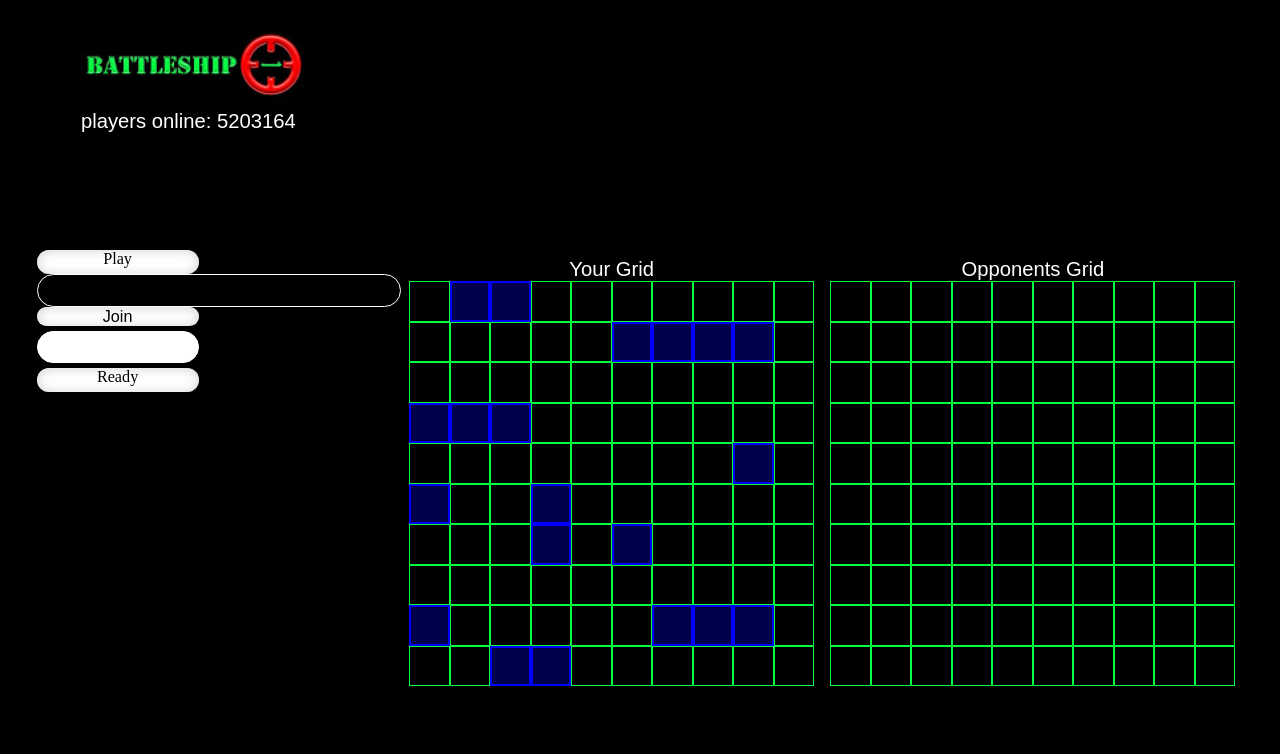
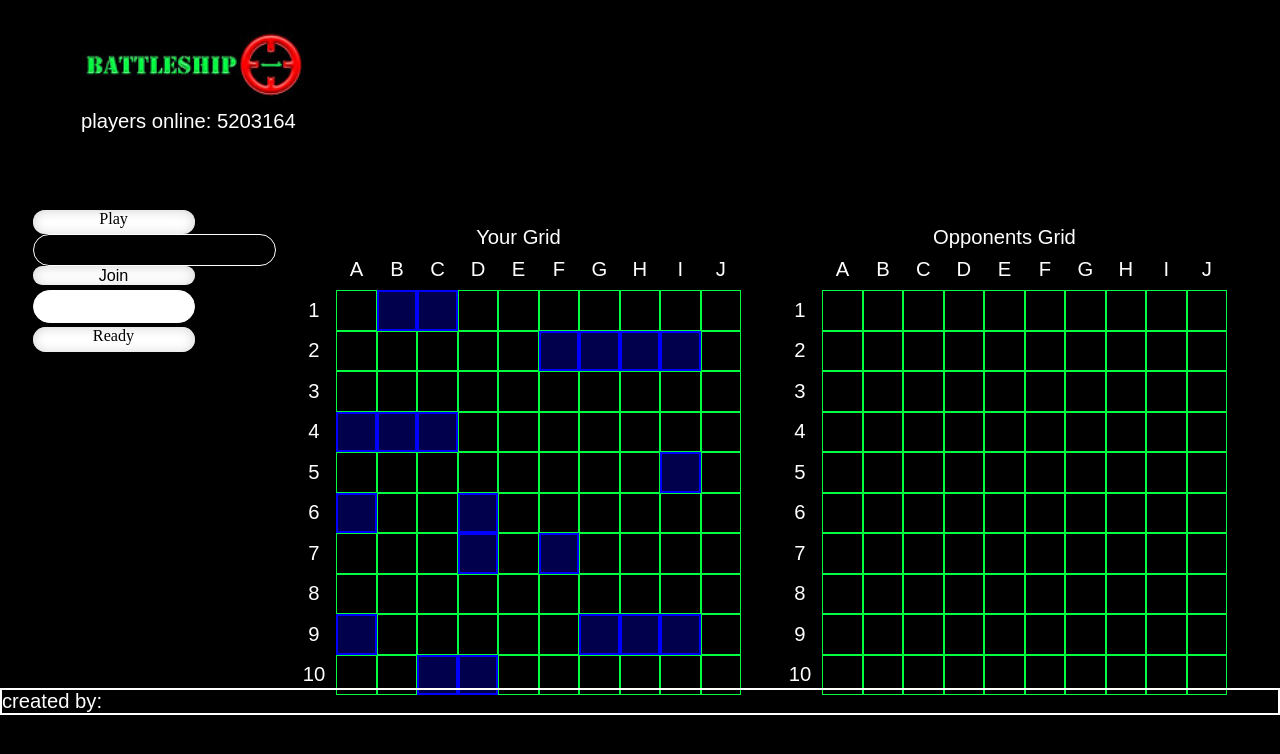
Before and after one commit to dor29494/Battleship_Team_Project, a React (Create React App) app in the folder client-side/: page / in a window 1280 px wide. Shown: the top 754 px of the page. Built offline with nearby package versions, Linux system fonts and the light colour scheme.

Commit message:
added letters and numbers bar and other stuff

```diff
--- a/client-side/src/styles/GlobalStyles.js
+++ b/client-side/src/styles/GlobalStyles.js
@@ -33,8 +33,7 @@ const GlobalStyles = createGlobalStyle`
 
 export default GlobalStyles
 
-// UserPixel + OpponentPixel components:
-
+// general:
 export const StandardPixel = styled.div`
 width: 50px;
 height: 50px;
@@ -42,6 +41,8 @@ export const StandardPixel = styled.div`
 justify-content: center;
 align-items: center;
 `;
+
+// UserPixel + OpponentPixel components:
 
 export const RegularSquare = styled(StandardPixel)`
   border: 1px solid #00FF41;
@@ -87,27 +88,58 @@ export const OpponentSquare = styled(RegularSquare)`
 
 // UserGrid + OpponentGrid components:
 
+export const Wrapper = styled.div`
+// border: 1px solid white;
+  height: 580px;
+  width: 560px;
+  color: white;
+  margin: 20px;
+  display: grid;
+  grid-template-areas:
+  'header header'
+  'emptyPixel lettersBar'
+  'numbersBar grid';
+`;
+
 export const PlayerGrid = styled.div`
   display: flex;
   flex-wrap: wrap;
   height: 500px;
   width: 500px;
   color: #003B00;
+  grid-area: grid;
 `;
 
 export const OtherPlayerGrid = styled(PlayerGrid)`
   cursor-pointer: ${({ lock_other_player_board }) => (lock_other_player_board ? 'none' : 'auto')};
 `;
 
-export const Wrapper = styled(PlayerGrid)`
-  border: none;
-  color: white;
-  margin: 10px;
-  justify-content: center;
+export const GridHeaders = styled.span`
+  text-align: center;
+  grid-area: header;
 `;
 
-export const GridHeaders = styled.span`
-text-align: center;
+export const LettersBar = styled.div`
+  // border: 1px solid white;
+  width: 500px;
+  display: flex;
+  grid-area: lettersBar;
+`;
+
+export const NumbersBar = styled.div`
+  // border: 1px solid white;
+  height: 500px;
+  display: flex;
+  flex-direction: column;
+  align-items: center;
+  grid-area: numbersBar;
+`;
+export const BarPixel = styled(StandardPixel)`
+  // border: 1px solid white;
+`;
+
+export const PlaceFiller = styled(StandardPixel)`
+  grid-area: emptyPixel;
 `;
 
 //--------------------------------------------
--- a/client-side/src/view/Footer.jsx
+++ b/client-side/src/view/Footer.jsx
@@ -5,15 +5,15 @@ const Footer = () => {
 
 
     return (
-        <Wrapper>
-
-        </Wrapper>
+        <FooterWrapper>
+           created by:
+        </FooterWrapper>
     )
 };
 
 export default Footer;
 
-const Wrapper = styled.div`
+const FooterWrapper = styled.div`
     position: absolute;
     top: 85rem;
     buttom: 0;
@@ -23,43 +23,5 @@ const Wrapper = styled.div`
     flex-direction: row;
     align-items: center;
     color: white;
+    border: 3px solid white;
     `;
-
-// const Resetgrid = styled.button`
-//     border: 1px solid;
-//     background-color: white;
-//     color: blue;
-//     min-width: 6vh;
-//     min-height: 6vh;
-//     display: flex;
-//     align-items: center;
-//     justify-content: center;
-//     cursor: pointer;
-//     margin: 10px;
-//     `;
-
-// const Randomgrid = styled.button`
-//     border: 1px solid;
-//     background-color: white;
-//     color: blue;
-//     min-width: 6vh;
-//     min-height: 6vh;
-//     cursor: pointer;
-//     margin: 10px;
-//     `;
-// const ButtonsWrapper = styled.div`
-//     display: flex;
-//     justify-content: flex-end;
-//     width: 728px;
-//     `
-// const Playbtn = styled.button`
-//   border: 1px solid #d6d6d6;
-//   padding :.2em .8em ;
-//   background-color: linear-gradient(to bottom,rgba(225,250,225,1) 0,rgba(195,222,197,1) 100%);
-//   color:blue;
-//   cursor : pointer ;
-//   box-shadow : 0 2px 6px rgba(0,0,0,.25)
-//   width: 10vh;
-//   height:6vh;
-//   margin: 10px;
-// `;
--- a/client-side/src/view/Input.jsx
+++ b/client-side/src/view/Input.jsx
@@ -157,7 +157,7 @@ const MiniWrapper = styled.form`
 
 const UrlHolder = styled.div`
   height: 4rem;
-  width: 45rem;
+  width: 30rem;
   outline: none;
   border-radius: 4rem;
   border: white 2px solid;
--- a/client-side/src/view/OpponentGrid.jsx
+++ b/client-side/src/view/OpponentGrid.jsx
@@ -2,7 +2,7 @@ import React, { useContext, useEffect, useState } from "react";
 import { BsContext } from "../stateManager/stateManager";
 import { inspect_hit, update_board_hit, update_board_miss } from "../logic/logic";
 import { SINK, SHIP_PART, HIT, MISS } from "../stateManager/stateManager";
-import { Wrapper, OtherPlayerGrid, GridHeaders } from "../styles/GlobalStyles";
+import { Wrapper, OtherPlayerGrid, GridHeaders, LettersBar, NumbersBar, BarPixel } from "../styles/GlobalStyles";
 import OpponentPixel from "./OpponentPixel";
 
 const OpponentGrid = () => {
@@ -16,9 +16,6 @@ const OpponentGrid = () => {
     first_turn,
     set_winning
   } = useContext(BsContext);
-
-  // const [abc_store, set_abc_store] = useState(['A', 'B', 'C', 'D', 'E', 'F', 'G', 'H', 'I', 'J'])
-  // const [num_store, set_num_store] = useState([1, 2, 3, 4, 5, 6, 7, 8, 9, 10])
 
   const [lock_other_player_board, set_lock_other_player_board] = useState(true);
   const [lockArray, set_lockArray] = useState([]);
@@ -36,7 +33,7 @@ const OpponentGrid = () => {
     }
   }, [other_player_guess]);
 
-  // *** we are reusing this in UserGrid - worth cheking.
+  // *** we are reusing this pure function in UserGrid - worth moving to Logic.
   // return the player's guess result (hit, miss...)
   const pixelStatus = (x, y, board, ships) => {
     const pixel = board[x][y];
@@ -49,7 +46,9 @@ const OpponentGrid = () => {
   // lock the used pixels.
   const onClick = (x, y, lock) => {
     let updated;
-    if (!lock) { // *** to check with eli if needed.
+    if (lock) {
+      console.log("Its not your turn! (locked grid)");
+    } else {
       if (!locked_pixels_arr(x, y)) {
         // checking the guess's result and emit it to the other player.
         const result = inspect_hit(other_player_board, x, y);
@@ -69,13 +68,10 @@ const OpponentGrid = () => {
           //  set_other_player_board(updated.board);
           //  set_other_player_ships(updated.ships);
         }
-
         lock_Pixel(x, y);
       } else {
         console.log("this pixel has already had been clicked (locked button)");
       }
-    } else {
-      console.log("Its not your turn! (locked grid)");
     }
   };
 
@@ -94,13 +90,8 @@ const OpponentGrid = () => {
   return (
     <Wrapper>
       <GridHeaders>Opponents Grid</GridHeaders>
-      {/* הורדנו את החרא הזה, זה פה למי שרוצה להחזיר */}
-      {/* <NumWrapper>
-            {num_store.map(num => <NumDiv>{num}</NumDiv>)}
-          </NumWrapper>
-          <AbcWrapper>
-            {abc_store.map(abc => <AbcDiv>{abc}</AbcDiv>)}
-          </AbcWrapper> */}
+      <NumbersBar>{[1, 2, 3, 4, 5, 6, 7, 8, 9, 10].map((num,i) => <BarPixel key={i}>{num}</BarPixel>)}</NumbersBar>
+      <LettersBar>{['A', 'B', 'C', 'D', 'E', 'F', 'G', 'H', 'I', 'J'].map((letter,i) => <BarPixel key={i}>{letter}</BarPixel>)}</LettersBar>
       <OtherPlayerGrid lock={lock_other_player_board}>
         {other_player_board.map((xArr, Xindex, board) =>
           xArr.map((yArr, Yindex) => (
@@ -121,24 +112,7 @@ const OpponentGrid = () => {
 
 export default OpponentGrid;
 
-// const styledPixel = styled.div`
-//   min-width: 2rem;
-//   min-height: 2rem;
-//   width: 50px;
-//   height: 50px;
-//   display: flex;
-//   align-items: center;
-//   justify-content: center;
-//   cursor: pointer;
-//   border: 1px solid #00ff41;
-// `;
-
-// const AbcWrapper = styled.div`
-//   border: 2px solid black;
-//   min-height: 2rem;
-//   width: 500px;
-//   display: flex;
-// `;
+//*** need checking with eli + dor
 
 // const Invlidmove = styled.div`
 //   border: 1px solid;
@@ -152,19 +126,6 @@ export default OpponentGrid;
 //   height: 50px;
 // `;
 
-//Ship-Part-Style
-// border: 1px solid;
-// border-color: #00FF41;
-// width: 50px;
-// height: 50px;
-// :hover {
-//   background: #00FF41;
-//   opacity: 0.5;
-// }
-// display: flex;
-// justify-content: center;
-// align-items: center;
-
 // const Resetgrid = styled.button`
 //   border: 1px solid;
 //   background-color: white;
@@ -176,23 +137,3 @@ export default OpponentGrid;
 //   justify-content: center;
 //   cursor: pointer;
 // `;
-
-// const Randomgrid = styled.button`
-//   border: 1px solid;
-//   background-color: white;
-//   color: blue;
-//   min-width: 6vh;
-//   min-height: 6vh;
-//   cursor: pointer;
-// `;
-
-// const Playbtn = styled.button`
-// border: 1px solid #d6d6d6;
-// padding :.2em .8em ;
-// background-color: linear-gradient(to bottom,rgba(225,250,225,1) 0,rgba(195,222,197,1) 100%);
-// color:blue;
-// cursor : pointer ;
-// box-shadow : 0 2px 6px rgba(0,0,0,.25)
-// width: 10vh;
-// height:6vh;
-// `;
--- a/client-side/src/view/OpponentPixel.jsx
+++ b/client-side/src/view/OpponentPixel.jsx
@@ -2,7 +2,7 @@ import React from "react";
 import { OpponentSquare, MissHit, ShipHit, ShipSink, AroundSink, ShipPart } from "../styles/GlobalStyles"
 import { SEA, MISS, HIT, SINK, AROUND_SINK, SHIP_PART } from "../stateManager/stateManager";
 
-const dev = true // necessary only for dev - let you see the opponent ship
+const dev = false // necessary only for dev - let you see the opponent ship
 
 const OpponentPixel = ({ status, x, y, lock, clickhandler }) => {
 
--- a/client-side/src/view/UserGrid.jsx
+++ b/client-side/src/view/UserGrid.jsx
@@ -2,7 +2,7 @@ import React, { useState, useContext, useEffect } from "react";
 import { BsContext } from "../stateManager/stateManager";
 import { update_board_hit, update_board_miss } from "../logic/logic";
 import { SINK, SHIP_PART, HIT, MISS } from "../stateManager/stateManager";
-import { Wrapper, PlayerGrid, GridHeaders } from "../styles/GlobalStyles";
+import { Wrapper, PlayerGrid, GridHeaders, LettersBar, NumbersBar, BarPixel } from "../styles/GlobalStyles";
 import UserPixel from "./UserPixel";
 
 const UserGrid = () => {
@@ -14,9 +14,7 @@ const UserGrid = () => {
     player_is_ready
   } = useContext(BsContext)
 
-  // const [abc_store, set_abc_store] = useState(['A', 'B', 'C', 'D', 'E', 'F', 'G', 'H', 'I', 'J'])
-  // const [num_store, set_num_store] = useState([1, 2, 3, 4, 5, 6, 7, 8, 9, 10])
-
+  // *** for reordering ships functionality
   const [lock_ship_position, set_lock_ship_position] = useState(false);
 
   // *** lock the user's ship when ready after reordering
@@ -24,7 +22,7 @@ const UserGrid = () => {
     set_lock_ship_position(true)
   }, [player_is_ready])
 
-  // *** we are reusing this in OpponentGrid - worth cheking.
+  // *** we are reusing this pure function in OpponentGrid - worth moving to Logic.
   // return the player's guess result (hit, miss...)
   const pixelStatus = (x, y, board, ships) => {
     const pixel = board[x][y];
@@ -54,13 +52,8 @@ const UserGrid = () => {
   return (
     <Wrapper>
       <GridHeaders>Your Grid</GridHeaders>
-      {/* הורדנו את החרא הזה, זה פה למי שרוצה להחזיר */}
-      {/* <NumWrapper>
-        {num_store.map(num => <NumDiv>{num}</NumDiv>)}
-      </NumWrapper>
-      <AbcWrapper>
-        {abc_store.map(abc => <AbcDiv>{abc}</AbcDiv>)}
-      </AbcWrapper> */}
+      <NumbersBar>{[1, 2, 3, 4, 5, 6, 7, 8, 9, 10].map((num,i) => <BarPixel key={i}>{num}</BarPixel>)}</NumbersBar>
+      <LettersBar>{['A', 'B', 'C', 'D', 'E', 'F', 'G', 'H', 'I', 'J'].map((letter,i) => <BarPixel key={i}>{letter}</BarPixel>)}</LettersBar>
       <PlayerGrid>
         {player_board.map((xArr, Xindex, board) =>
           xArr.map((yArr, Yindex) =>
@@ -76,55 +69,7 @@ const UserGrid = () => {
 
 export default UserGrid;
 
-// const StyledPixel = styled.div`
-// min-width: 2rem;
-// min-height: 2rem;
-// width: 50px;
-// height: 50px;
-// display: flex;
-// align-items: center;
-// justify-content: center;
-// cursor: pointer;
-// border: 1px solid #00FF41;
-// if (props.status === 'SEA') { return background: blue }
-// `
-// const AbcWrapper = styled.div`
-// border: 2px solid black;
-// min-height: 2rem;
-// width: 500px;
-// display: flex;
-// `
-// const NumWrapper = styled.div`
-// // border: 1px solid white;
-// width: 50px;
-// height: 500px;
-// display: flex;
-// flex-direction: column;
-// justify-content: center;
-// justify-items: center;
-// position: absolute;
-// left: 230px;
-// top: 310px;
-// `
-// const AbcDiv = styled.div`
-// flex-basis: 10%;
-// height: 50px;
-// width: 50px;
-// // border: 1px solid white;
-// display: flex;
-// justify-content: center;
-// align-items: center;
-
-// `
-// const NumDiv = styled.div`
-// flex-basis: 10%;
-// height: 50px;
-// margin-left: 5px;
-// // border: 1px solid white;
-// display: flex;
-// justify-content: center;
-// width: 50px;
-// `
+//*** need checking with eli + dor
 
 // const Invlidmove = styled.div`
 //   border: 1px solid;
@@ -149,23 +94,3 @@ export default UserGrid;
 //   justify-content: center;
 //   cursor: pointer;
 // `;
-
-// const Randomgrid = styled.button`
-//   border: 1px solid;
-//   background-color: white;
-//   color: blue;
-//   min-width: 6vh;
-//   min-height: 6vh;
-//   cursor: pointer;
-// `;
-
-// const Playbtn = styled.button`
-//   border: 1px solid #d6d6d6;
-//   padding :.2em .8em ;
-//   background-color: linear-gradient(to bottom,rgba(225,250,225,1) 0,rgba(195,222,197,1) 100%);
-//   color:blue;
-//   cursor : pointer ;
-//   box-shadow : 0 2px 6px rgba(0,0,0,.25)
-//   width: 10vh;
-//   height:6vh;
-// `;
```
Also changed, not shown: client-side/src/view/App.jsx (+0 -9 lines), 2 other files (tests, documents, lock files or other folders). Lines whose indentation alone changed are shown as unchanged.
